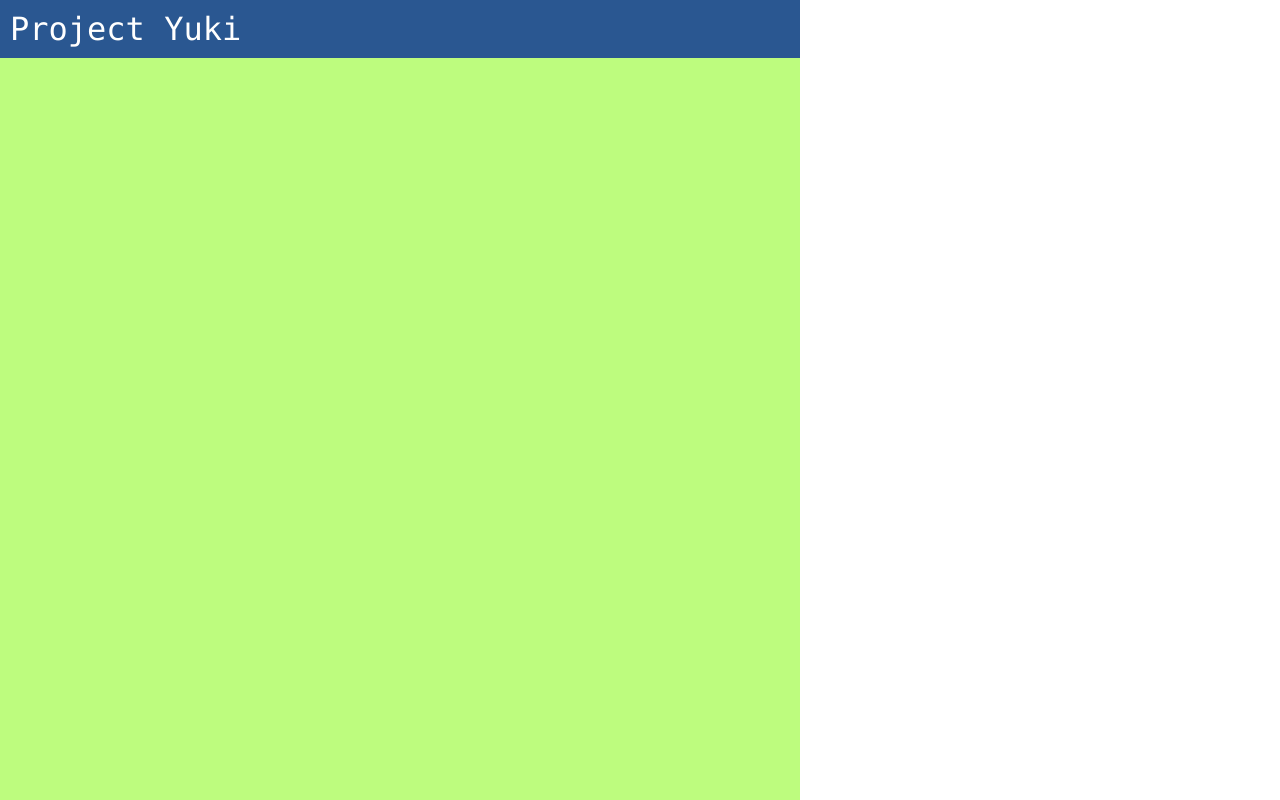
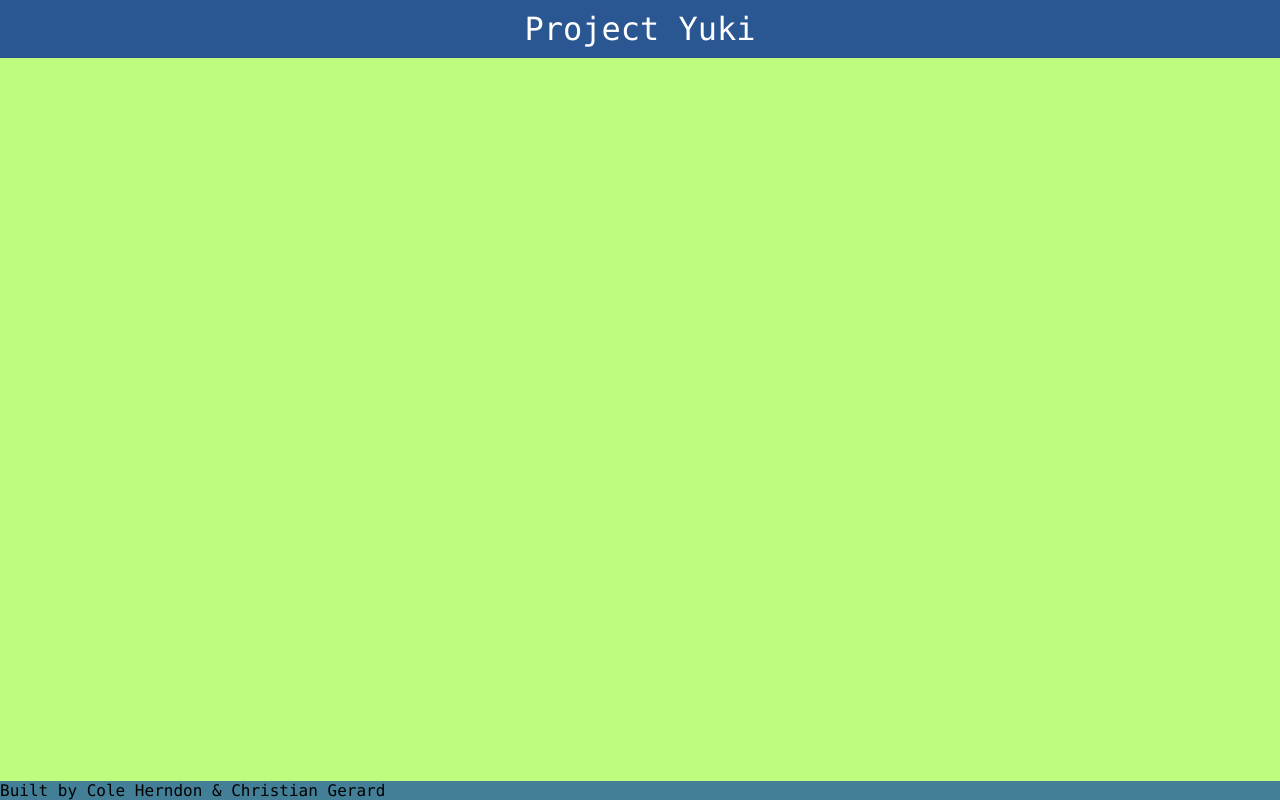
Before and after one commit to christian-gerard/project-yuki, a React (Vite) app in the folder client/: page / in a window 1280 px wide. Built offline with nearby package versions, Linux system fonts and the light colour scheme.

Commit message:
First Round of Styling

```diff
--- a/client/src/App.css
+++ b/client/src/App.css
@@ -1,6 +1,6 @@
 #root {
   font-family: "Lucida Console", "Courier New", monospace;
-  width: 100vh;
+  overflow: hidden;
   height: 100vh;
   --blue: #2A5791;
   --light-blue: #437F97;
--- a/client/src/App.jsx
+++ b/client/src/App.jsx
@@ -1,15 +1,15 @@
-import { useState } from 'react'
-import reactLogo from './assets/react.svg'
-import viteLogo from '/vite.svg'
 import './App.css'
 import Header from './components/Header'
 import styled from 'styled-components'
+import Footer from './components/Footer'
 
 const Main = styled.div`
-   font-size:2em;
    background-color: var(--light-green);
    height:100%;
    width:100%;
+   display: flex;
+   flex-direction: column;
+   justify-content: space-between;
 `
 
 function App() {
@@ -17,6 +17,7 @@ function App() {
   return (
     <Main>
       <Header/>
+      <Footer/>
     </Main>
 
 
--- a/client/src/components/Footer.jsx
+++ b/client/src/components/Footer.jsx
@@ -1,9 +1,15 @@
+import styled from 'styled-components'
+
+const Main = styled.div`
+    background-color: var(--light-cyan);
+    font-size: 1em;
+`
 function Footer(){
 
     return(
-        <div>
-            <p>Footer</p>
-        </div>
+        <Main>
+            <p>Built by Cole Herndon & Christian Gerard</p>
+        </Main>
     )
 }
 export default Footer
--- a/client/src/components/Header.jsx
+++ b/client/src/components/Header.jsx
@@ -1,9 +1,12 @@
 import styled from 'styled-components'
 
 const Main  = styled.div`
+    font-size: 2em;
     background-color: var(--blue);
     color: white;
     padding: 10px;
+    text-align: center;
+
 `;
 
 
```
